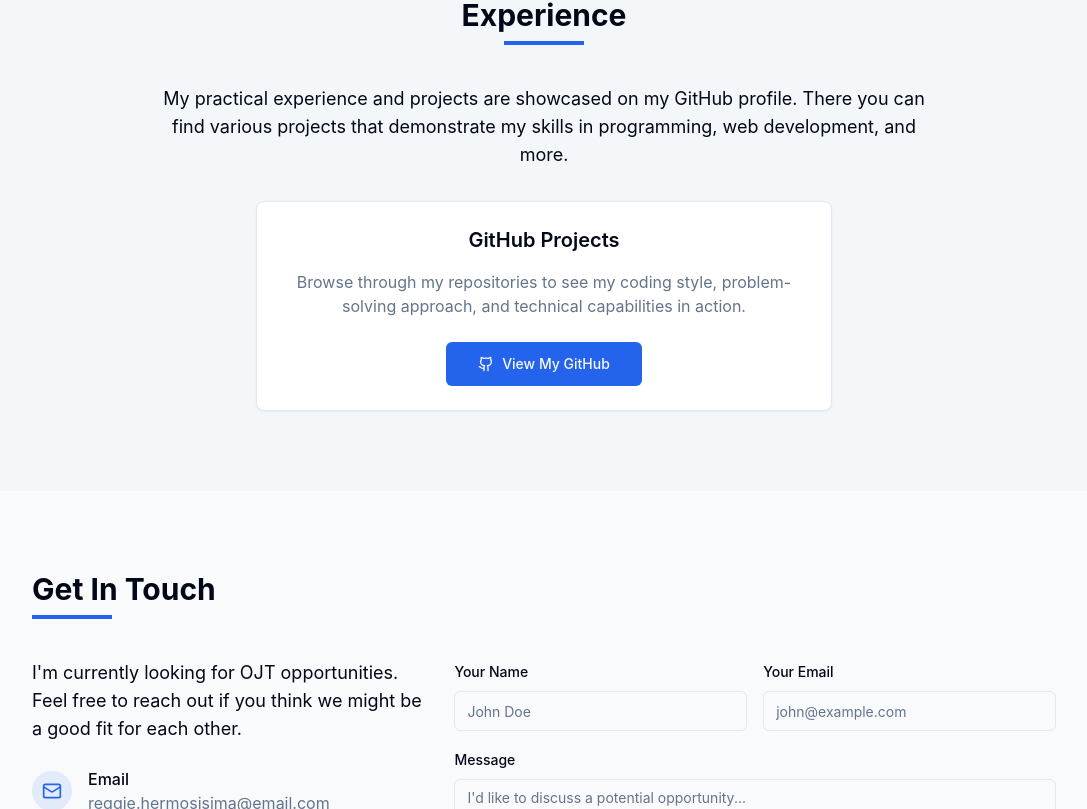
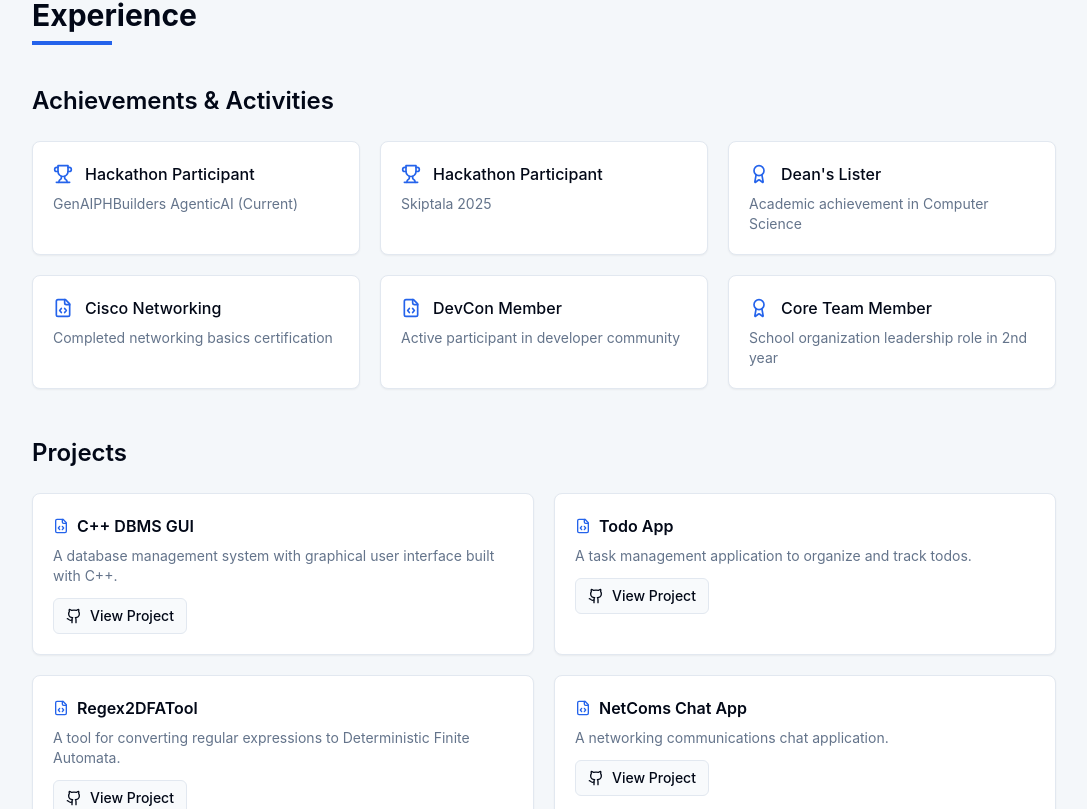
Before and after one commit to DogoeDude/reggies-ai-folio-craft, a React (Vite) app: page / in a window 1280 px wide. Shown: the part 2331-3140 px from the top of the page, without its empty margins (96-1183 px from the left). Built offline with nearby package versions, Linux system fonts and the light colour scheme.

Commit message:
Add new experience and projects
Update the About and Experience sections with new information about hackathons, networking, and projects.

```diff
--- a/src/components/ExperienceSection.tsx
+++ b/src/components/ExperienceSection.tsx
@@ -1,34 +1,134 @@
 
 import { Button } from "@/components/ui/button";
-import { Github } from "lucide-react";
+import { Github, Award, Trophy, FileCode } from "lucide-react";
+import { Card, CardContent } from "@/components/ui/card";
 
 const ExperienceSection = () => {
+  const projects = [
+    {
+      name: "C++ DBMS GUI",
+      description: "A database management system with graphical user interface built with C++.",
+      link: "https://github.com/DogoeDude/C-_DBMS-GUI-"
+    },
+    {
+      name: "Todo App",
+      description: "A task management application to organize and track todos.",
+      link: "https://github.com/DogoeDude/Todo-App"
+    },
+    {
+      name: "Regex2DFATool",
+      description: "A tool for converting regular expressions to Deterministic Finite Automata.",
+      link: "https://github.com/DogoeDude/Regex2DFATool"
+    },
+    {
+      name: "NetComs Chat App",
+      description: "A networking communications chat application.",
+      link: "https://github.com/DogoeDude/NetComs_ChatApp"
+    },
+    {
+      name: "VisualNote AI",
+      description: "An AI-powered visual note-taking application.",
+      link: "https://github.com/Illamapalooza/visualnote-ai"
+    },
+  ];
+
+  const achievements = [
+    {
+      title: "Hackathon Participant",
+      description: "GenAIPHBuilders AgenticAI (Current)",
+      icon: <Trophy className="h-5 w-5 text-primary" />
+    },
+    {
+      title: "Hackathon Participant",
+      description: "Skiptala 2025",
+      icon: <Trophy className="h-5 w-5 text-primary" />
+    },
+    {
+      title: "Dean's Lister",
+      description: "Academic achievement in Computer Science",
+      icon: <Award className="h-5 w-5 text-primary" />
+    },
+    {
+      title: "Cisco Networking",
+      description: "Completed networking basics certification",
+      icon: <FileCode className="h-5 w-5 text-primary" />
+    },
+    {
+      title: "DevCon Member",
+      description: "Active participant in developer community",
+      icon: <FileCode className="h-5 w-5 text-primary" />
+    },
+    {
+      title: "Core Team Member",
+      description: "School organization leadership role in 2nd year",
+      icon: <Award className="h-5 w-5 text-primary" />
+    }
+  ];
+
   return (
     <section id="experience" className="py-20 bg-secondary/50">
       <div className="container mx-auto px-4">
-        <div className="max-w-3xl mx-auto text-center">
+        <div className="max-w-5xl mx-auto">
           <h2 className="text-3xl font-bold mb-2">Experience</h2>
-          <div className="h-1 w-20 bg-primary mx-auto mb-10"></div>
+          <div className="h-1 w-20 bg-primary mx-auto mb-10 md:mx-0"></div>
 
-          <div className="space-y-8">
-            <p className="text-lg">
-              My practical experience and projects are showcased on my GitHub profile.
-              There you can find various projects that demonstrate my skills in programming,
-              web development, and more.
-            </p>
+          {/* Achievements Section */}
+          <div className="mb-12">
+            <h3 className="text-2xl font-semibold mb-6 text-center md:text-left">Achievements & Activities</h3>
+            <div className="grid grid-cols-1 md:grid-cols-2 lg:grid-cols-3 gap-5">
+              {achievements.map((achievement, index) => (
+                <Card key={index} className="hover:shadow-md transition-all">
+                  <CardContent className="p-5">
+                    <div className="flex items-center gap-3 mb-2">
+                      {achievement.icon}
+                      <h4 className="font-medium">{achievement.title}</h4>
+                    </div>
+                    <p className="text-muted-foreground text-sm">{achievement.description}</p>
+                  </CardContent>
+                </Card>
+              ))}
+            </div>
+          </div>
 
-            <div className="p-6 bg-white rounded-lg shadow-sm border max-w-xl mx-auto">
-              <h3 className="text-xl font-semibold mb-4">
-                GitHub Projects
+          {/* Projects Section */}
+          <div className="mb-12">
+            <h3 className="text-2xl font-semibold mb-6 text-center md:text-left">Projects</h3>
+            <div className="grid grid-cols-1 md:grid-cols-2 gap-5">
+              {projects.map((project, index) => (
+                <Card key={index} className="hover:shadow-md transition-all">
+                  <CardContent className="p-5">
+                    <h4 className="font-semibold mb-2 flex items-center gap-2">
+                      <FileCode className="h-4 w-4 text-primary" />
+                      {project.name}
+                    </h4>
+                    <p className="text-muted-foreground text-sm mb-3">{project.description}</p>
+                    <Button variant="outline" size="sm" asChild>
+                      <a href={project.link} target="_blank" rel="noopener noreferrer" className="flex items-center gap-2">
+                        <Github className="h-4 w-4" />
+                        View Project
+                      </a>
+                    </Button>
+                  </CardContent>
+                </Card>
+              ))}
+            </div>
+          </div>
+
+          {/* GitHub Profile */}
+          <div className="text-center md:text-left">
+            <div className="p-6 bg-white rounded-lg shadow-sm border max-w-3xl mx-auto md:mx-0">
+              <h3 className="text-xl font-semibold mb-4 flex items-center gap-2 justify-center md:justify-start">
+                <Github className="h-5 w-5 text-primary" />
+                GitHub Profile
               </h3>
               <p className="text-muted-foreground mb-6">
-                Browse through my repositories to see my coding style, problem-solving approach,
-                and technical capabilities in action.
+                Explore all my repositories and contributions on GitHub to see my coding style,
+                problem-solving approach, and technical capabilities in action.
               </p>
               <Button asChild size="lg" className="gap-2">
-                <a href="https://github.com" target="_blank" rel="noopener noreferrer">
+                <a href="https://github.com/DogoeDude" target="_blank" rel="noopener noreferrer">
                   <Github className="h-4 w-4" />
-                  View My GitHub
+                  Visit My GitHub
                 </a>
               </Button>
             </div>
```
